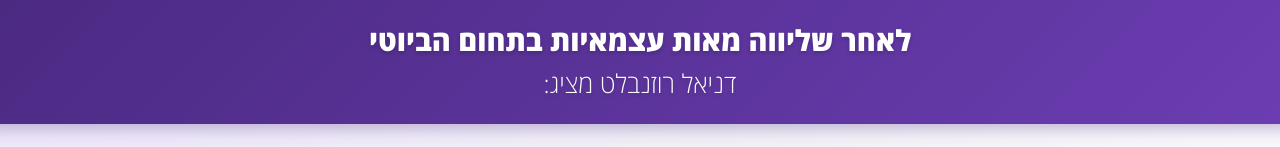
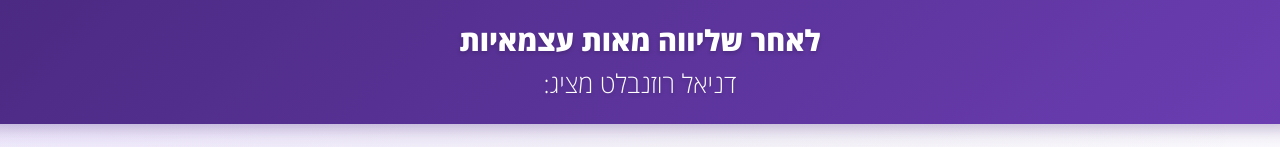
Before and after one commit to danielrozenblat1/beauty-landing-page, a React (Create React App) app: page / in a window 1280 px wide. Shown: the top 147 px of the page. Built offline with nearby package versions, Linux system fonts and the light colour scheme.

Commit message:
newCommit

```diff
--- a/src/screens/FirstScreen.js
+++ b/src/screens/FirstScreen.js
@@ -135,7 +135,7 @@ const FirstScreen = () => {
             {/* Intro Header with Purple Background */}
             <div className={`${styles.introHeader} ${styles.fadeInElement}`}>
                 <div className={styles.introText}>
-                    <h3 className={styles.introTitle}>לאחר שליווה מאות עצמאיות בתחום הביוטי</h3>
+                    <h3 className={styles.introTitle}>לאחר שליווה מאות עצמאיות</h3>
                     <p className={styles.introDescription}>דניאל רוזנבלט מציג:</p>
                 </div>
             </div>
```
Also changed, not shown: 1 other file (tests, documents, lock files or other folders).
